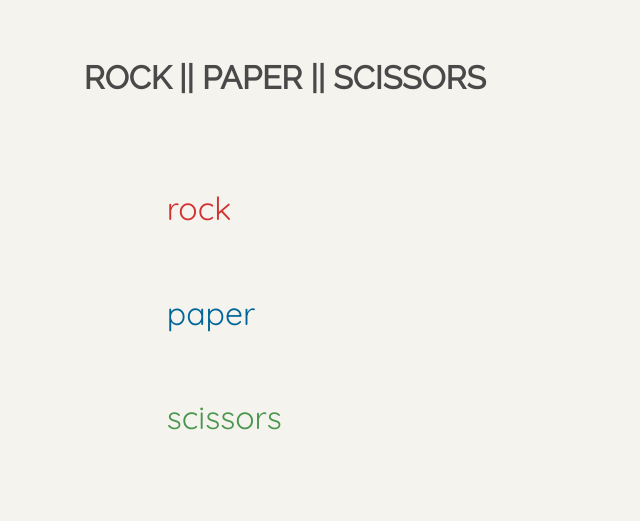
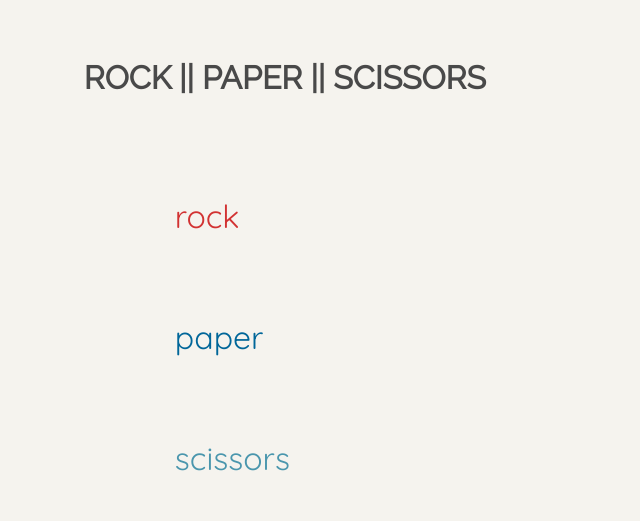
Before and after one commit to seemajune/rps-js, a plain HTML site: page index.html in a window 1280 px wide. Shown: the whole page, without its empty margins (0-640 px from the left). Drawn offline with nearby package versions, Linux system fonts and the light colour scheme.

Commit message:
fixed css sheet

```diff
--- a/stylesheet.css
+++ b/stylesheet.css
@@ -34,40 +34,19 @@ body {
   float: right;
 }
 
-.rock {
-  padding: 8%;
-  color: #d23232;
-  font-size: 2em;
-  cursor: pointer;
-}
-
-.paper {
-  padding: 8%;
-  color: #006699;
-  font-size: 2em;
-  cursor: pointer;
-}
-
-.scissors {
-  padding: 8%;
-  color: #4A964D;
-  font-size: 2em;
-  cursor: pointer;
-}
-
-.computer-rock {
+.computer-rock, .rock {
   padding: 10%;
   color: #d23232;
   font-size: 2em;
 }
 
-.computer-paper {
+.computer-paper, .paper {
   padding: 10%;
   color: #006699;
   font-size: 2em;
 }
 
-.computer-scissors {
+.computer-scissors, .scissors {
   padding: 10%;
   color: #4A96AD;
   font-size: 2em;
```
Also changed, not shown: 1 other file.
